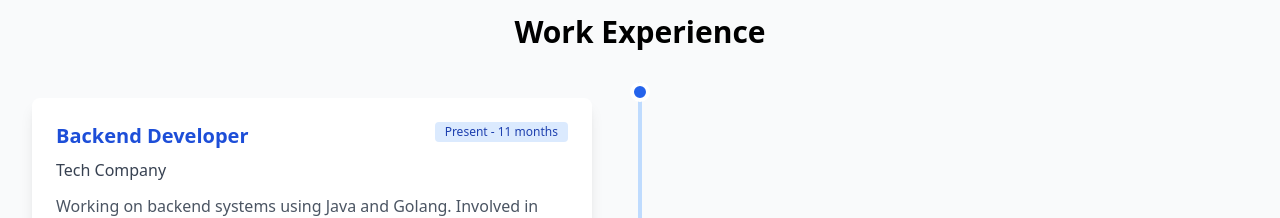
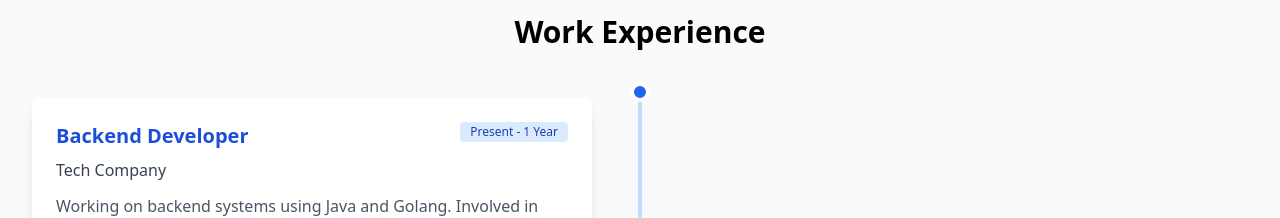
Before and after one commit to ChutchawanGit/MyPortfolioChutchawan, a React (Create React App) app: page / in a window 1280 px wide. Shown: the part 1800-2018 px from the top of the page. Built offline with nearby package versions, Linux system fonts and the light colour scheme; no server answers; the database is empty.

Commit message:
Update description

```diff
--- a/src/interface/components/sections/Experience.tsx
+++ b/src/interface/components/sections/Experience.tsx
@@ -6,7 +6,7 @@ const Experience: React.FC = () => {
       id: '1',
       company: 'Tech Company',
       position: 'Backend Developer',
-      period: 'Present - 11 months',
+      period: 'Present - 1 Year',
       description: 'Working on backend systems using Java and Golang. Involved in creating systems for product management and sales tracking. Implemented real-time chat functionalities for admin interfaces.',
       achievements: [
         'Developed backend (Java/Golang) for a marketplace management system',
```
